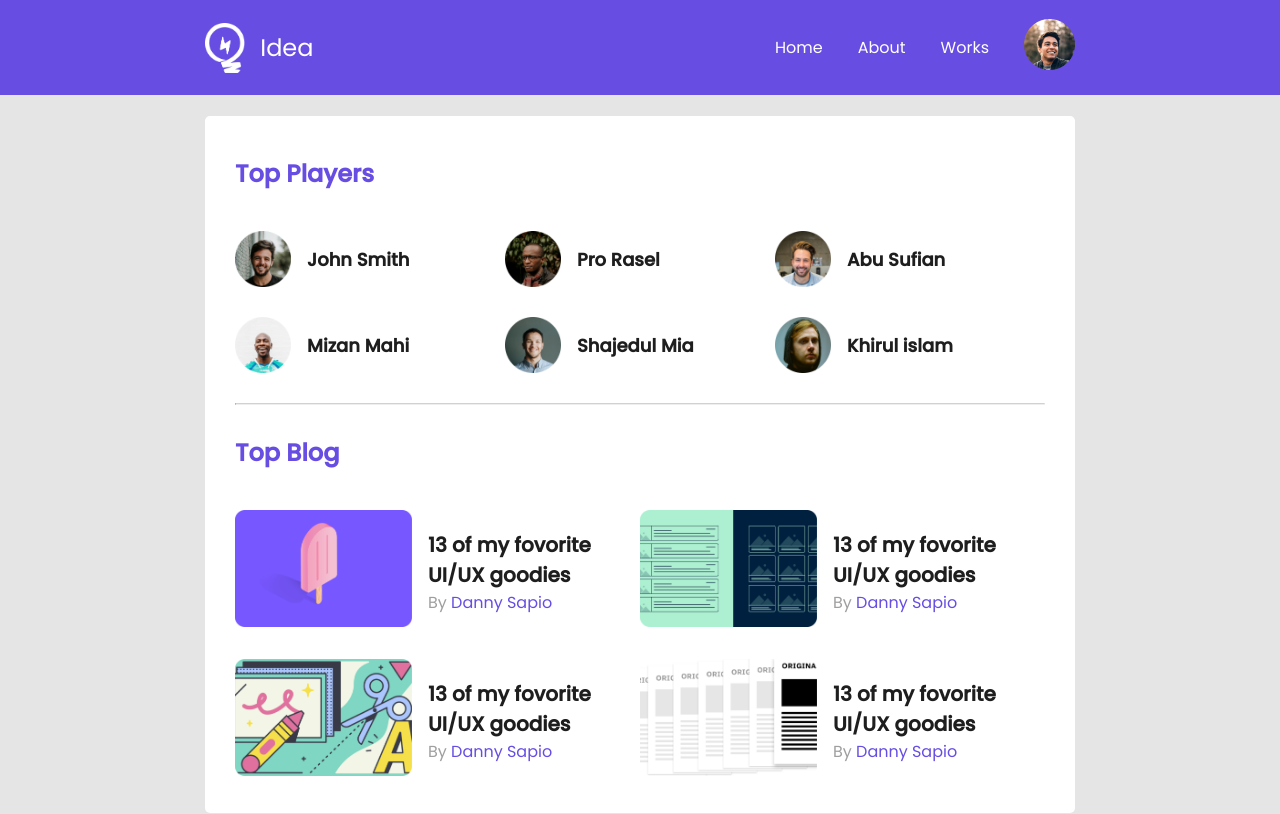
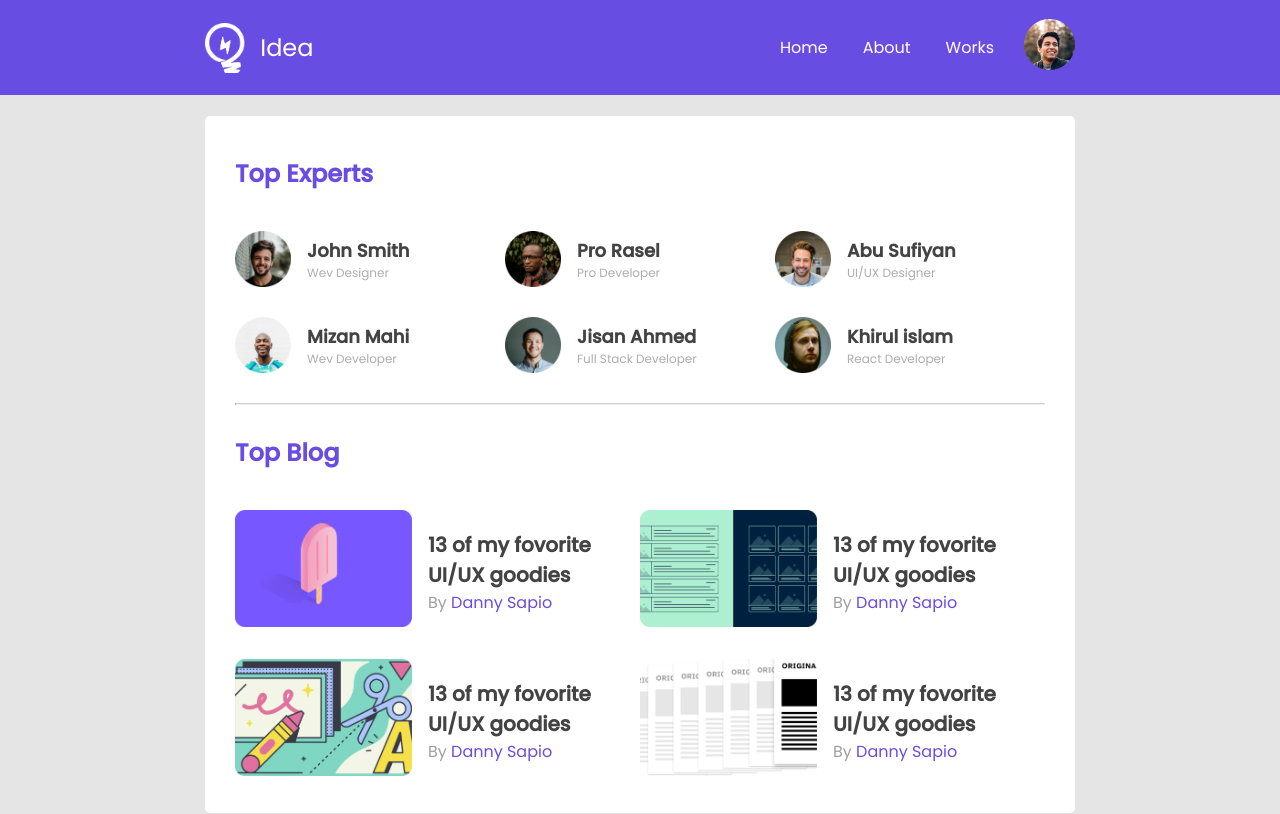
Before and after one commit to mizanmahi/css3-leader-board, a plain HTML site: page index.html in a window 1280 px wide. Shown: the top 814 px of the page. Drawn offline with Linux system fonts and the light colour scheme.

Commit message:
adding hover effect to the nav and updating experts designation

```diff
--- a/assets/css/style.css
+++ b/assets/css/style.css
@@ -83,19 +83,37 @@ nav {
 }
 .nav-list li {
    list-style: none;
-   margin-right: 35px;
+   margin-right: 25px;
 }
 .nav-list li a {
    color: #ffffff;
    text-decoration: none;
+   position: relative;
+   padding: 5px;
 }
 
 .nav-list li a:hover {
-   color: #c2bbbb;
+   color: #e7e2e2;
    font-weight: 400;
 }
 
-/* top players css */
+.nav-list li a::after {
+   content: "";
+   display: block;
+   width: 100%;
+   height: 2px;
+   background: #FFF;
+   position: absolute;
+   transform: scaleX(0);
+   transition: .5s;
+}
+
+.nav-list li a:hover::after {
+   transform: scaleX(1);
+
+}
+
+/*------ top players css ------*/
 
 .players {
    display: grid;
@@ -112,10 +130,18 @@ nav {
    width: 56px;
    height: 56px;
 }
+
+.player__info {
+   margin-left: 16px;
+}
+
 .player__name {
-   color: #1e1e1e;
+   color: #434343;
    font-size: 18px;
-   margin-left: 16px;
+}
+.player__designation {
+   color: rgb(173, 173, 173);
+   font-size: 12px;
 }
 
 /* top blog css */
@@ -136,7 +162,7 @@ nav {
    margin-left: 16px;
 }
 .blog-title {
-   color: #1e1e1e;
+   color: #434343;
    font-size: 20px;
 }
 .blog-author {
@@ -168,7 +194,7 @@ nav {
 }
 
 .course-title {
-   color: #1e1e1e;
+   color: #434343;
    font-size: 20px;
    margin-bottom: 12px;
 }
--- a/index.html
+++ b/index.html
@@ -43,7 +43,7 @@
          <section class="container">
             <!-- top players start -->
             <div class="top-players">
-               <h1 class="section-title">Top Players</h1>
+               <h1 class="section-title">Top Experts</h1>
                <div class="players">
                   <div class="player">
                      <img
@@ -51,7 +51,10 @@
                         alt="player image"
                         class="player__img"
                      />
-                     <h3 class="player__name">John Smith</h3>
+                     <div class="player__info">
+                        <h3 class="player__name">John Smith</h3>
+                        <p class="player__designation">Wev Designer</p>
+                     </div>
                   </div>
                   <div class="player">
                      <img
@@ -59,7 +62,10 @@
                         alt="player image"
                         class="player__img"
                      />
-                     <h3 class="player__name">Pro Rasel</h3>
+                     <div class="player__info">
+                        <h3 class="player__name">Pro Rasel</h3>
+                        <p class="player__designation">Pro Developer</p>
+                     </div>
                   </div>
                   <div class="player">
                      <img
@@ -67,7 +73,10 @@
                         alt="player image"
                         class="player__img"
                      />
-                     <h3 class="player__name">Abu Sufian</h3>
+                     <div class="player__info">
+                        <h3 class="player__name">Abu Sufiyan</h3>
+                        <p class="player__designation">UI/UX Designer</p>
+                     </div>
                   </div>
                   <div class="player">
                      <img
@@ -75,7 +84,10 @@
                         alt="player image"
                         class="player__img"
                      />
-                     <h3 class="player__name">Mizan Mahi</h3>
+                     <div class="player__info">
+                        <h3 class="player__name">Mizan Mahi</h3>
+                        <p class="player__designation">Wev Developer</p>
+                     </div>
                   </div>
                   <div class="player">
                      <img
@@ -83,7 +95,10 @@
                         alt="player image"
                         class="player__img"
                      />
-                     <h3 class="player__name">Shajedul Mia</h3>
+                     <div class="player__info">
+                        <h3 class="player__name">Jisan Ahmed</h3>
+                        <p class="player__designation">Full Stack Developer</p>
+                     </div>
                   </div>
                   <div class="player">
                      <img
@@ -91,7 +106,10 @@
                         alt="player image"
                         class="player__img"
                      />
-                     <h3 class="player__name">Khirul islam</h3>
+                     <div class="player__info">
+                        <h3 class="player__name">Khirul islam</h3>
+                        <p class="player__designation">React Developer</p>
+                     </div>
                   </div>
                </div>
             </div>
```
